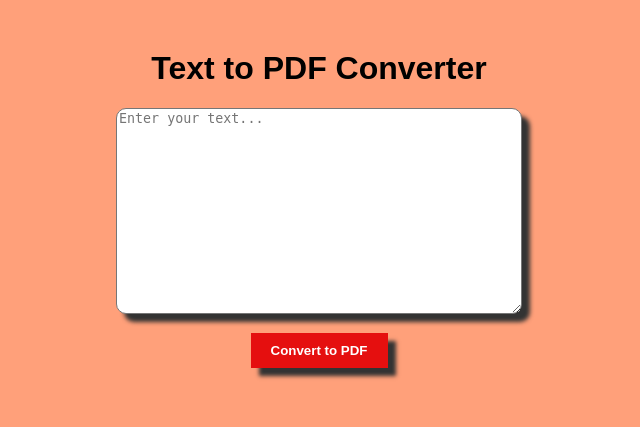
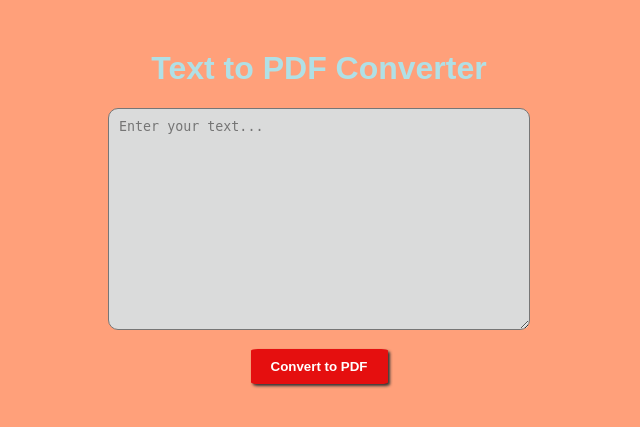
Before and after one commit to suryaprakash-Gadi/Text-To-Pdf-Converter, a Flask app: page / in a window 1280 px wide. Shown: the top 427 px of the page, without its empty margins (321-961 px from the left). Run offline with Flask 3, Linux system fonts and the light colour scheme.

Commit message:
updated ui for better view

```diff
--- a/static/style.css
+++ b/static/style.css
@@ -6,32 +6,35 @@ body {
 
   h1 {
     margin-top: 50px;
-    /* color: #333;
-    text-align: center; */
+    font-weight: bold;
+
+    color: powderblue;
+    text-align: center;
   }
 
   form {
-    /* text-align: center; */
+     text-align: center;
     margin-top: 0px;
   }
 
   textarea {
     width: 400px;
     height: 200px;
-    background-color:#fff;
+    background-color:#dadbdb;
+    padding: 10px;
     /* padding: 10px; */
     border-radius: 10px;
-    box-shadow: 8px 8px 4px #333333;
   }
 
   input[type="submit"] {
     padding: 10px 20px;
     margin-top: 15px;
-    box-shadow: 8px 8px 4px #333333;
+    box-shadow: 2px 2px 3px #333333;
     background-color:#e50f0f;
     color: #fff;
     font-weight: bold;
     border: none;
+    border-radius: 5%;
     cursor: pointer;
   }
 
--- a/templates/index.html
+++ b/templates/index.html
@@ -2,8 +2,7 @@
 <html>
 <head>
     <title>Text to PDF Converter</title>
-    <link rel="stylesheet" type="text/css" href="{{ url_for('static', filename='style.css') }}">
-</head>
+    <link rel="stylesheet" type="text/css" href="..\static\style.css"/>
 </head>
 <body>
     <h1>Text to PDF Converter</h1>
```
